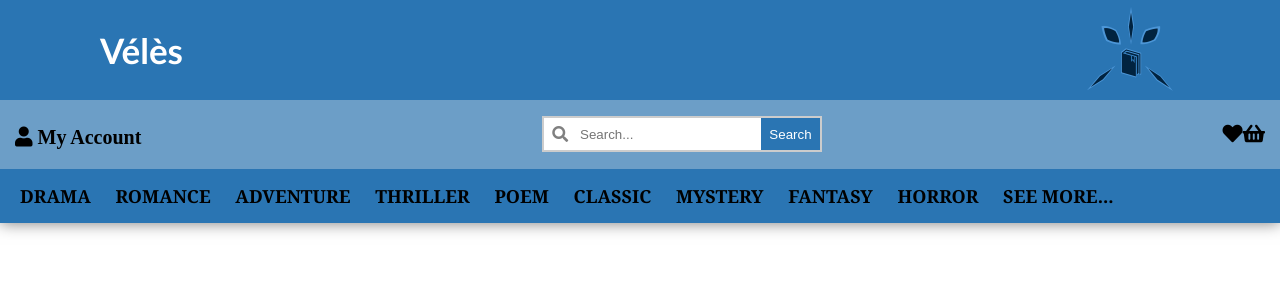
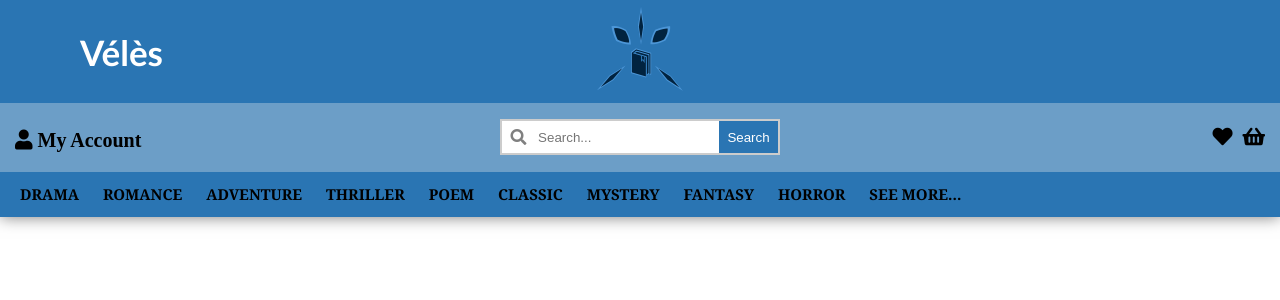
Before and after one commit to Opalie/ppe-hibouk, a PHP site: page /navbar.php in a window 1280 px wide. Shown: the top 300 px of the page. Run offline with PHP 8.4, Linux system fonts and the light colour scheme.

Commit message:
deleted tests from Abdel branch, fixed some navbar centering issues

```diff
--- a/Website/navbar.php
+++ b/Website/navbar.php
@@ -1,32 +1,53 @@
 <!DOCTYPE html>
 <html lang="en">
+
 <head>
     <meta charset="utf-8">
     <title>navbar</title>
-    <link rel="stylesheet" href="style/navbar.css">
-    <link rel="icon" href="img/favicon.ico"/>
+    <link rel="stylesheet" href="./style/navbar.css">
+    <link rel="icon" href="img/favicon.ico" />
     <script src="https://ajax.googleapis.com/ajax/libs/jquery/3.5.1/jquery.min.js"></script>
 </head>
 
 <header class="navbar">
     <div class="upper">
+
+        <div class="box"><span>
                 <h1 class="brand">Vélès</h1>
-        <img class="logo" src="img/logo.png">
+            </span></div>
+        <div class="box"><span><img class="logo" src="img/logo.png"></span></div>
+        <div class="box"><span>
+                <!--empty for centering purposes-->
+            </span></div>
+
     </div>
 
     <div class="middle">
 
+        <div class="box">
+            <span>
                 <h2><a class="fa fa-user searchuser" aria-hidden="true" href="user_profile.php"> My Account</a></h2>
+            </span>
+        </div>
 
+        <div class="box">
+            <span>
                 <div class="searchcontainer">
                     <i class="fa fa-search searchicon"></i>
                     <input class="searchbox" type="search" name="search" placeholder=" Search...">
                     <input type="submit" value="Search" class="searchbutton">
                 </div>
+            </span>
+        </div>
 
+        <div class="box">
+            <span>
+                <div class="btn">
                     <h2><a class="fa fa-heart searchheart" aria-hidden="true" href="user_wishlist.php"></a></h2>
                     <h2><a class="fa fa-shopping-basket searchbasket" aria-hidden="true" href=""></a></h2>
-
+                </div>
+            </span>
+        </div>
     </div>
 
     <div class="lower">
@@ -49,7 +70,9 @@
     </div>
 
 </header>
+
 <body>
 
 </body>
+
 </html>
--- a/Website/product.php
+++ b/Website/product.php
@@ -72,12 +72,9 @@ if (isset($_GET['book_id'])) {
 
 </body>
 
+
 </html>
-
-<?php
 
 
 
-?>
-
 <!--/product.php?ebook=$id_book=?
--- a/Website/style/ebook-page.css
+++ b/Website/style/ebook-page.css
@@ -3,7 +3,6 @@ body{
 }
 
 .navbar{
-    z-index:1;
     width: 100%;
 }
 
@@ -31,11 +30,11 @@ a{
     margin: 25px 25%;
     display: grid;
     grid-template-columns: 250px auto;
-    column-gap: 20px;
+    column-gap: 15px;
     padding: 30px 30px 20px
 }
 
-img{
+.page img{
     display: block;
     margin-left: auto;
     margin-right: auto;
--- a/Website/style/navbar.css
+++ b/Website/style/navbar.css
@@ -15,6 +15,23 @@ header.navbar {
 }
 
 
+/*this centers 3 items*/
+
+.box {
+    flex: 1;
+    display: flex;
+    justify-content: center;
+}
+
+.box:first-child>span {
+    margin-right: auto;
+}
+
+.box:last-child>span {
+    margin-left: auto;
+}
+
+
 /**********************HEADER_UPPER**********************/
 
 .upper {
@@ -22,9 +39,8 @@ header.navbar {
     margin: 0;
     background-color: #2a75b3;
     display: flex;
-    justify-content: space-between;
     align-items: center;
-    padding: 0px 100px;
+    padding: 0px 80px;
 }
 
 .upper h1 {
@@ -101,12 +117,19 @@ header.navbar {
     background-color: #5499d1;
 }
 
+.middle .btn {
+    display: flex;
+    align-items: center;
+}
+
 .middle .searchheart {
     display: flex;
+    margin-left: 10px;
 }
 
 .middle .searchbasket {
     display: flex;
+    margin-left: 10px;
 }
 
 
@@ -122,7 +145,7 @@ header.navbar {
     background-color: #2a75b3;
     display: flex;
     font-family: Georgia, 'Times New Roman', Times, serif;
-    font-size: 12px;
+    font-size: 10px;
 }
 
 .lower h2 nav a {
@@ -139,9 +162,10 @@ header.navbar {
 
 /*********************************************************/
 
+
 /*If the window is 1200px or less, the theme class disapears*/
 
-@media only screen and (max-width: 1200px) {
+@media only screen and (max-width: 1050px) {
     .theme {
         display: none;
     }
```
Also changed, not shown: Website/searchTEST/_authorSearch.php (deleted, +0 -40 lines), Website/searchTEST/phpSearch.php (deleted, +0 -19 lines). Lines whose indentation alone changed are shown as unchanged.
